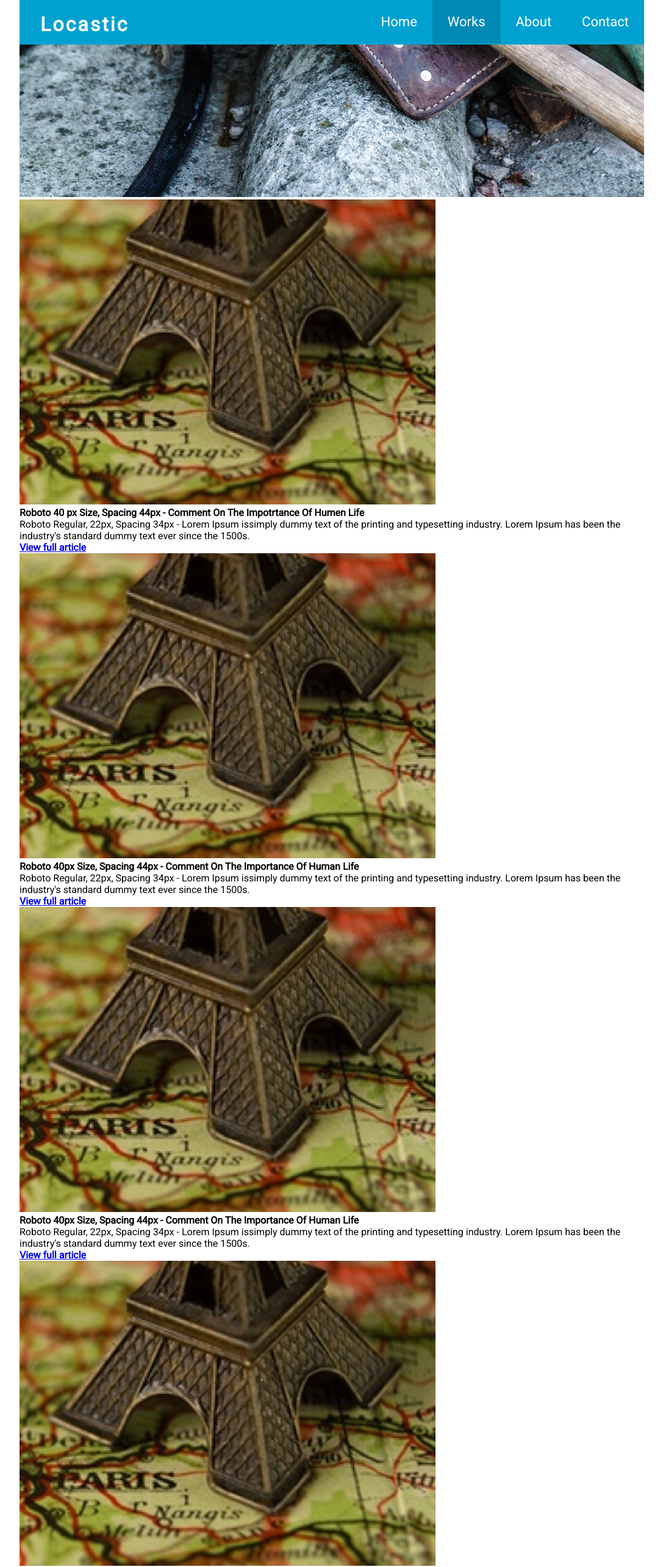
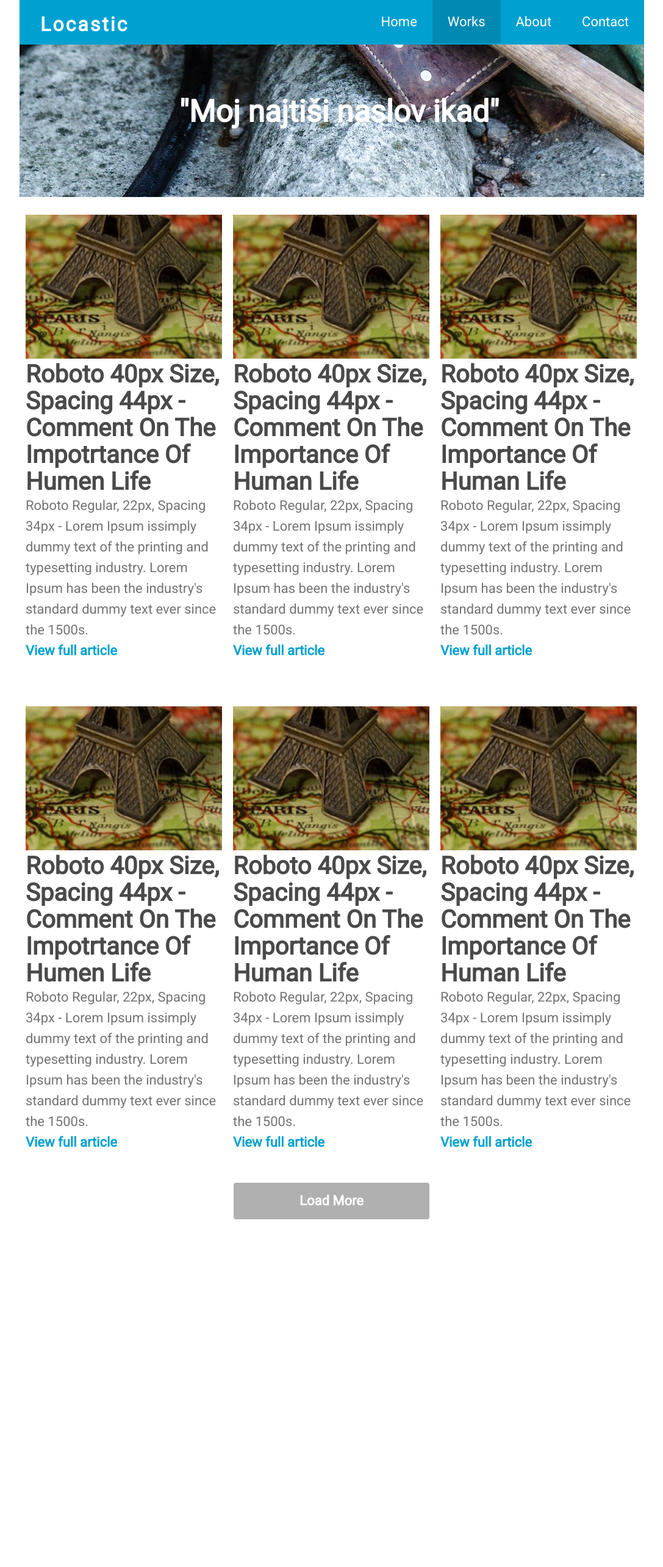
Before and after one commit to cane15/Frontend-test-Locastic, a plain HTML site: page index.html in a window 1280 px wide. Shown: the top 2569 px of the page at 61% size, without its empty margins (96-1183 px from the left). After the commit the page ends 2048 px from the top, so only its background shows below. Drawn offline with Linux system fonts and the light colour scheme.

Commit message:
dodani clanci sa textom

```diff
--- a/index.html
+++ b/index.html
@@ -4,7 +4,7 @@
 
 <head>
     <title>Locastico Test</title>
-    <meta name="viewport" content="width=device-width">
+    <meta name="viewport" content="width=device-width, initial-scale=1.0">
     <link rel="stylesheet" type="text/css" href="mystyle.css">
     <link rel="stylesheet" href="https://fonts.googleapis.com/css?family=Roboto">
     <style>
@@ -18,7 +18,7 @@
             body {
                 width: 769px;
             }
-            .hidden-navbar .container,
+            .hidden-container .container,
             .dropdown,
             .dropdown-content,
             .dropbtn {
@@ -91,7 +91,7 @@
         }
 
         @media only screen and (min-width: 640px) {
-            .hidden-navbar .hidden-menu-mob {
+            .hidden-container .hidden-menu-mob {
                 display: none;
             }
         }
@@ -100,7 +100,7 @@
             body {
                 width: 375px;
             }
-            .hidden-navbar .hidden-menu-tab {
+            .hidden-container .hidden-menu-tab {
                 display: none;
             }
             ul {
@@ -154,15 +154,15 @@
                 margin-left: 10px !important;
                 margin-right: 10px !important;
             }
-            .container label {
+            .contact label {
                 width: 354px !important;
                 margin-left: 10px !important;
                 margin-right: 10px !important;
             }
-            .container h1 {
+            .contact h1 {
                 padding-top: 49px !important;
             }
-            .container {
+            .contact {
                 width: 375px !important;
                 max-height: 865px !important;
             }
@@ -239,28 +239,33 @@
         <div class="mySlides fade">
             <img src="img1.jpg">
             <div class="text">
-                <b>"Moj najtišši naslov ikad"</b>
+                <b>"Moj najtiši naslov ikad"</b>
             </div>
         </div>
         <div class="mySlides fade">
             <img src="img2.jpg">
             <div class="text">
-                <b>"Moj natišši naslov ikad"</b>
+                <b>"Moj natiši naslov ikad"</b>
             </div>
         </div>
         <div class="mySlides fade">
             <img src="img3.jpg">
             <div class="text">
-                <b>Moj natišši naslov ikad</b>
+                <b>Moj natiši naslov ikad</b>
             </div>
         </div>
     </div>
+  <!-- side bar for tablet or mobile-->
+
+
+
+
 
     <!-- html desktop page-->
     <div class="rowItem1">
-        <img src="img4.jpg">
+        <img src="img4.jpg" width="322" height="236";>
         <div class="rowText">
-            <b>Roboto 40 px Size, Spacing 44px - Comment On The Impotrtance Of Humen Life</b>
+            <b>Roboto 40px Size,  Spacing 44px - Comment On The Impotrtance Of Humen Life</b>
         </div>
         <div class="rowTextDesc">
             Roboto Regular, 22px, Spacing 34px - Lorem Ipsum issimply dummy text of the printing and typesetting industry. Lorem Ipsum
@@ -274,7 +279,7 @@
         </div>
     </div>
     <div class="rowItem2">
-        <img src="img4.jpg">
+        <img src="img4.jpg" width="322" height="236";>
         <div class="rowText">
             <b>Roboto 40px Size, Spacing 44px - Comment On The Importance Of Human Life</b>
         </div>
@@ -290,11 +295,11 @@
         </div>
     </div>
     <div class="rowItem3">
-        <img src="img4.jpg">
+        <img src="img4.jpg" width="322" height="236";>
         <div class="rowText">
             <b>Roboto 40px Size, Spacing 44px - Comment On The Importance Of Human Life</b>
         </div>
-        <div clas="rowTextDesc">
+        <div class="rowTextDesc">
             Roboto Regular, 22px, Spacing 34px - Lorem Ipsum issimply dummy text of the printing and typesetting industry. Lorem Ipsum
             has been the industry's standard dummy text ever since the 1500s.
         </div>
@@ -308,9 +313,9 @@
 
     <!--new row on desktop page-->
     <div class="rowItem4">
-        <img src="img4.jpg">
+        <img src="img4.jpg" width="322" height="236";>
         <div class="rowText">
-            <b>Roboto 40 px Size, Spacing 44px - Comment On The Impotrtance Of Humen Life</b>
+            <b>Roboto 40px Size, Spacing 44px - Comment On The Impotrtance Of Humen Life</b>
         </div>
         <div class="rowTextDesc">
             Roboto Regular, 22px, Spacing 34px - Lorem Ipsum issimply dummy text of the printing and typesetting industry. Lorem Ipsum
@@ -324,7 +329,7 @@
         </div>
     </div>
     <div class="rowItem5">
-        <img src="img4.jpg">
+        <img src="img4.jpg" width="322" height="236";>
         <div class="rowText">
             <b>Roboto 40px Size, Spacing 44px - Comment On The Importance Of Human Life</b>
         </div>
@@ -340,11 +345,11 @@
         </div>
     </div>
     <div class="rowItem6">
-        <img src="img4.jpg">
+        <img src="img4.jpg" width="322" height="236";>
         <div class="rowText">
             <b>Roboto 40px Size, Spacing 44px - Comment On The Importance Of Human Life</b>
         </div>
-        <div clas="rowTextDesc">
+        <div class="rowTextDesc">
             Roboto Regular, 22px, Spacing 34px - Lorem Ipsum issimply dummy text of the printing and typesetting industry. Lorem Ipsum
             has been the industry's standard dummy text ever since the 1500s.
         </div>
--- a/mystyle.css
+++ b/mystyle.css
@@ -84,15 +84,94 @@ li a:hover,
     height: 75px;
 }
 
-.header {
-    visibility: visible;
+.slideshow-header {
+    max-width: 1024px;
+    position: relative;
+    margin: auto;
+}
+
+.slideshow-header img {
     width: 1024px;
     height: 250px;
-    top: 75px;
-    left: 0px;
-    z-index: 3;
 }
 
+.mySlides {
+    display: none;
+}
+
+.text {
+    font-family: 'Roboto', sans-serif;
+    color: white;
+    font-size: 50px;
+    padding: 8px 12px;
+    position: absolute;
+    bottom: 107px;
+    width: 100%;
+    text-align: center;
+}
+
+.fade {
+    -webkit-animation-name: fade;
+    -webkit-animation-duration: 1.5s;
+    animation-name: fade;
+    animation-duration: 1.5s;
+}
+
+@-webkit-keyframes fade {
+    from {
+        opacity: .4
+    }
+    to {
+        opacity: 1
+    }
+}
+
+@keyframes fade {
+    from {
+        opacity: .4
+    }
+    to {
+        opacity: 1
+    }
+}
+
+.rowItem1,
+.rowItem4 {
+    margin-left: 10px;
+}
+
+.rowItem3,
+.rowItem6 {
+    margin-right: 10px;
+}
+
+.rowItem2,
+.rowItem5 {
+    margin-left: 18px;
+    margin-right: 18px;
+}
+
+.rowItem1,
+.rowItem2,
+.rowItem3,
+.rowItem4,
+.rowItem5,
+.rowItem6 {
+    width: 322px;
+    float: left;
+    margin-bottom: 49px;
+    margin-top: 25px;
+}
+
+.rowItem1 img,
+.rowItem2 img,
+.rowItem3 img,
+.rowItem4 img,
+.rowItem5 img,
+.rowItem6 img {
+    padding: 0px;
+    text-align: center;
+}
 .text {
     font-family: 'Roboto', sans-serif;
     color: white;
@@ -108,3 +187,54 @@ li a:hover,
 .hidden-menu-mob {
     display: none;
 }
+
+.rowText {
+    font-family: 'Roboto', sans-serif;
+    font-size: 40px;
+    color: #4a4a4a;
+    letter-spacing: 0px;
+    line-height: 44px;
+}
+
+.rowTextDesc {
+    font-family: 'Roboto', sans-serif;
+    font-size: 22px;
+    color: #747474;
+    letter-spacing: 0px;
+    line-height: 34px;
+}
+
+.rowFull a {
+    font-family: 'Roboto', sans-serif;
+    font-size: 22px;
+    color: #00a1d1;
+    letter-spacing: 0px;
+    line-height: 34px;
+    text-decoration: none;
+}
+
+.loadMore {
+    position: center;
+    margin-bottom: 49px;
+}
+
+.loadMore button {
+    background-color: #b0b0b0;
+    width: 321px;
+    height: 60px;
+    font-family: 'Roboto', sans-serif;
+    font-size: 22px;
+    color: #ffffff;
+    padding: 12px 20px;
+    border: none;
+    border-radius: 4px;
+    cursor: pointer;
+    letter-spacing: 0px;
+    margin-left: 351px;
+    margin-right: 352px
+}
+
+.loadMore :hover {
+    background: #333333;
+    color: white;
+}
```
